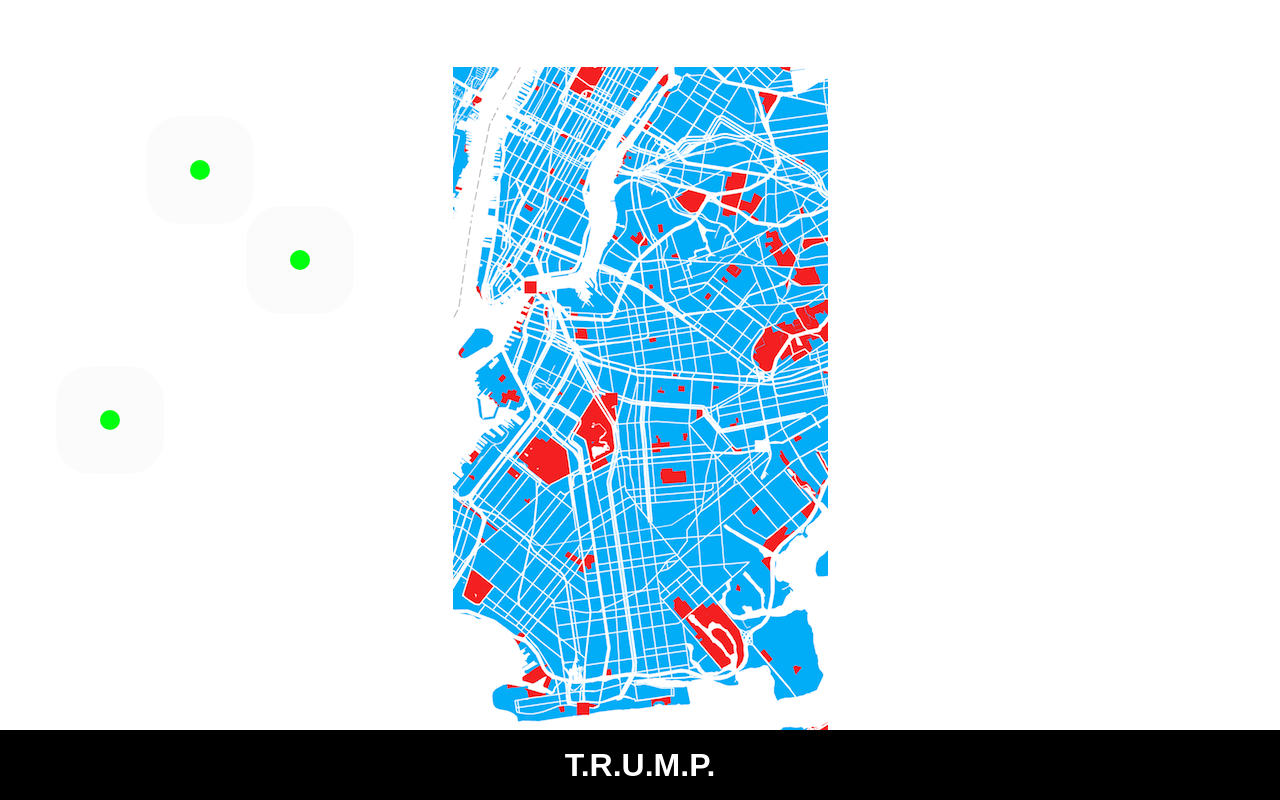
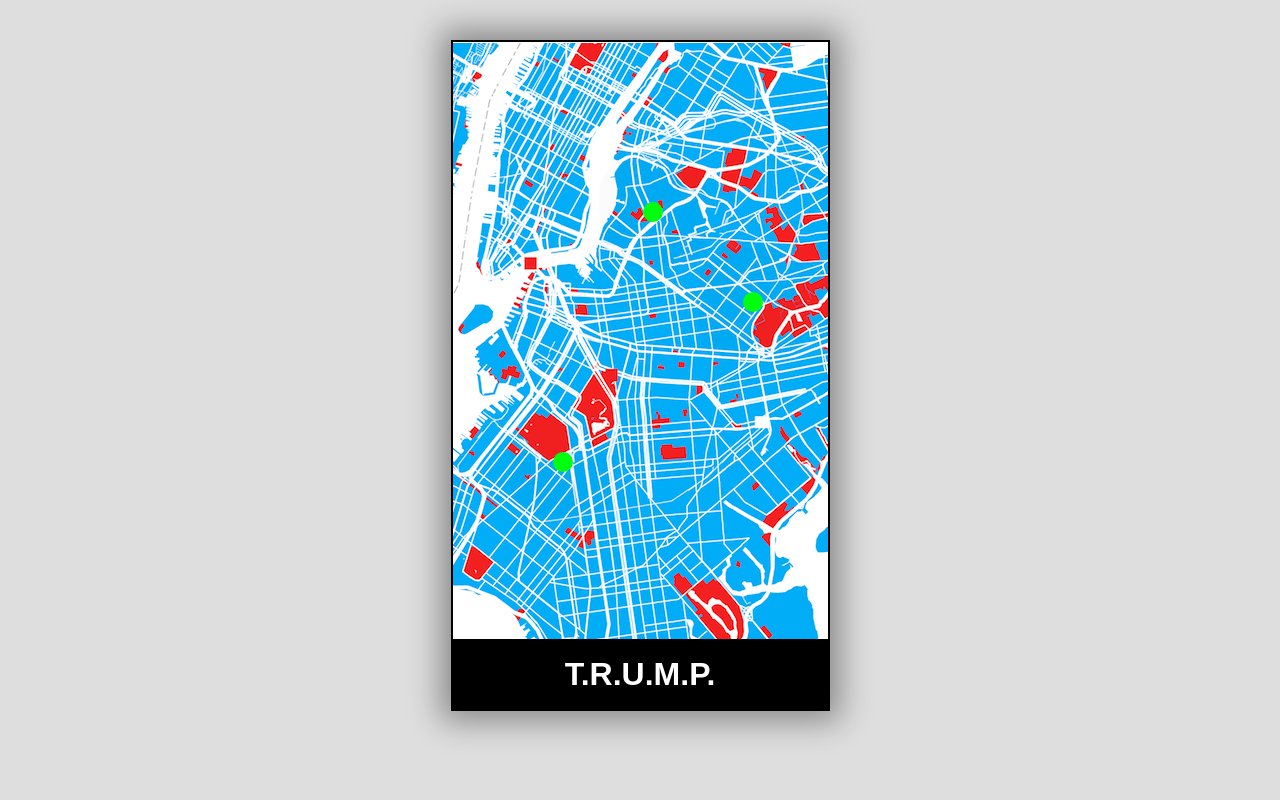
Before and after one commit to DevsDoDesign/T.R.U.M.P., a React (Create React App) app: page / in a window 1280 px wide. Built offline with nearby package versions, Linux system fonts and the light colour scheme; the HTML template or start-up script is replaced by a standard one.

Commit message:
larger screens, add container at phone size

```diff
--- a/src/App.css
+++ b/src/App.css
@@ -1,12 +1,5 @@
-.app {
-
-}
-
-.map {
-}
-
 .TRUMP {
-	position: fixed;
+	position: absolute;
 	bottom: 0;
 	left: 0;
 	right: 0;
--- a/src/EndTimes.css
+++ b/src/EndTimes.css
@@ -3,7 +3,7 @@
   flex-direction: column;
   background: linear-gradient(to bottom, #383838, #000);
   color: #fff;
-  position: fixed;
+  position: absolute;
   top: 0;
   bottom: 0;
   left: 0;
@@ -55,4 +55,6 @@
   font-size: 1.5em;
   color: #fff;
   text-transform: uppercase;
+  background: none;
+  border: none;
 }
--- a/src/InfoCard.css
+++ b/src/InfoCard.css
@@ -3,7 +3,7 @@
   flex-direction: column;
   background: linear-gradient(to bottom, #383838, #000);
   color: #fff;
-  position: fixed;
+  position: absolute;
   top: 0;
   bottom: 0;
   left: 0;
@@ -28,4 +28,6 @@
   font-size: 1.5em;
   color: #fff;
   text-transform: uppercase;
+  background: none;
+  border: none;
 }
--- a/src/Rally/styles.css
+++ b/src/Rally/styles.css
@@ -1,5 +1,5 @@
 .rally-bg {
-	position: fixed;
+	position: absolute;
 	top: 0;
 	left: 0;
 	bottom: 0;
@@ -8,32 +8,32 @@
 }
 
 .rally__attendees-1 {
-	position: fixed;
+	position: absolute;
 	left: -25px;
 	bottom: 220px;
 }
 .rally__attendees-2 {
-	position: fixed;
+	position: absolute;
 	left: 147px;
 	bottom: 180px;
 }
 .rally__attendees-3 {
-	position: fixed;
+	position: absolute;
 	left: -25px;
 	bottom: 130px;
 }
 .rally__attendees-4 {
-	position: fixed;
+	position: absolute;
 	left: 147px;
 	bottom: 80px;
 }
 .rally__attendees-5 {
-	position: fixed;
+	position: absolute;
 	left: -25px;
 	bottom: 20px;
 }
 .rally__attendees-6 {
-	position: fixed;
+	position: absolute;
 	left: 147px;
 	bottom: -10px;
 }
@@ -63,7 +63,7 @@
 }
 
 .rally__shout {
-	position: fixed;
+	position: absolute;
 	bottom: 10px;
 	font-size: 20px;
 	background: #EC644B;
@@ -76,7 +76,7 @@
 }
 
 .rally__sad {
-	position: fixed;
+	position: absolute;
 	top: -6px;
 	left: 128px;
 	width: 120px;
--- a/src/Snapchat.css
+++ b/src/Snapchat.css
@@ -1,6 +1,6 @@
 .Snapchat-bg {
 	background: #001321;
-	position: fixed;
+	position: absolute;
 	top: 0;
 	bottom: 0;
 	left: 0;
--- a/src/index.css
+++ b/src/index.css
@@ -3,3 +3,24 @@
   padding: 0;
   font-family: sans-serif;
 }
+
+@media (min-width: 416px) {
+	body {
+		background: #dedede;
+  }
+
+	#root {
+		max-width: 375px;
+		position: fixed;
+		top: 0;
+		bottom: 0;
+		left: 0;
+		right: 0;
+		margin: 40px auto 0;
+		max-height: 667px;
+		border: 2px solid black;
+		box-shadow: 0 0 30px 10px #00000063;
+		background: white;
+		overflow: hidden;
+	}
+}
```
